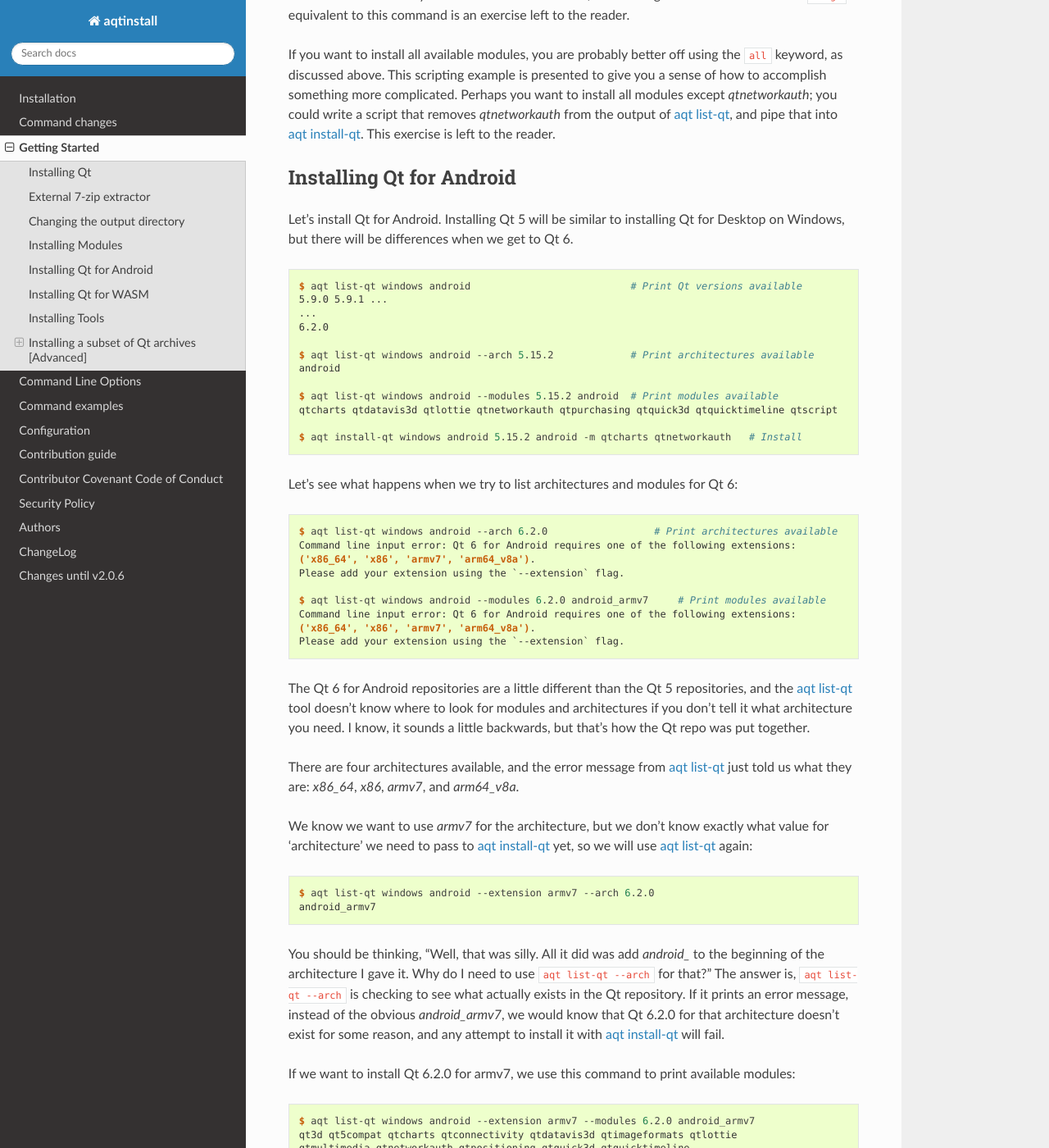
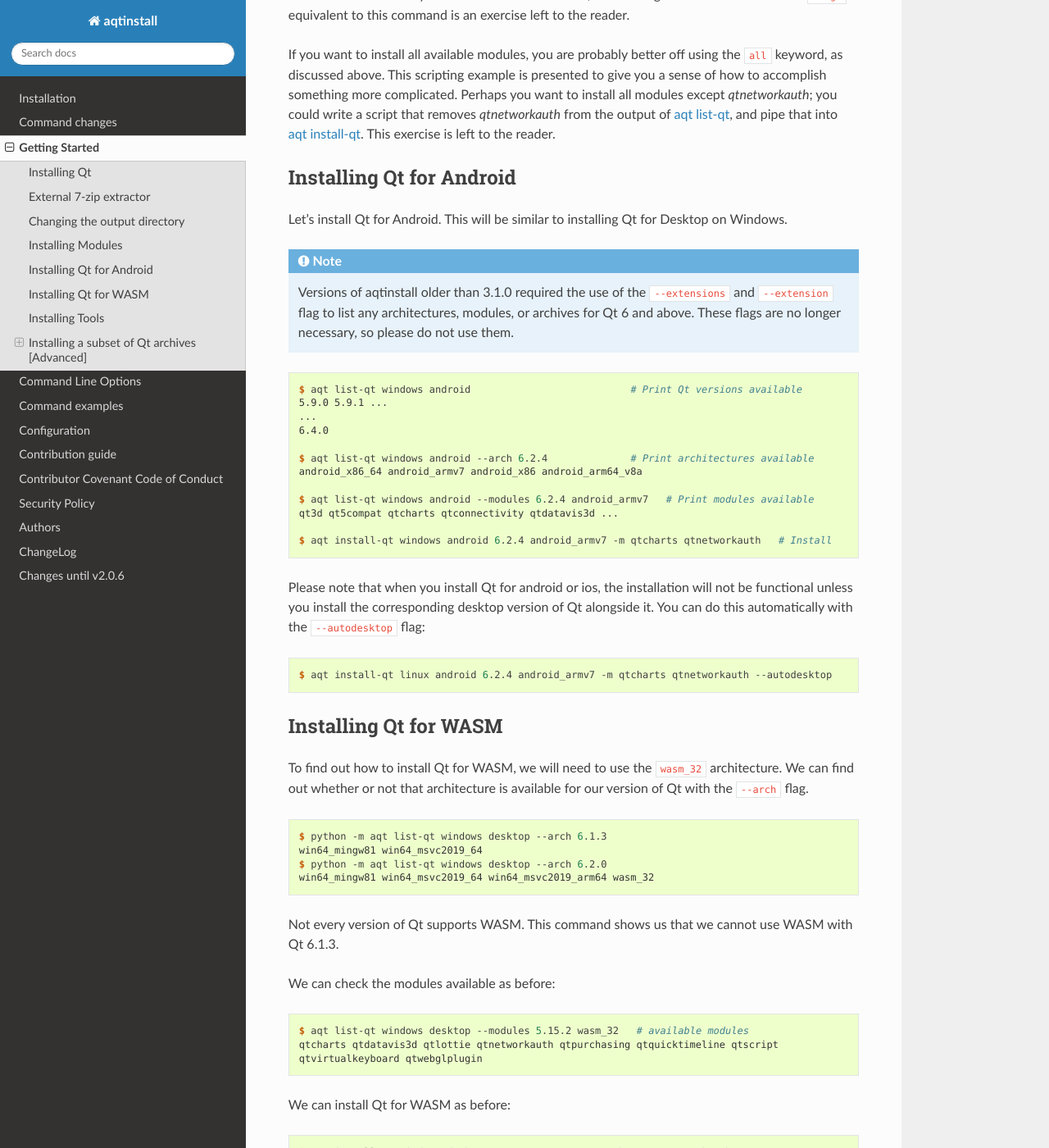
Before and after one commit to miurahr/aqtinstall, a Sphinx documentation site: the page built from docs/getting_started.rst, in a window 1280 px wide and 1400 px high, scrolled down 3899 px. Shown: the whole window at 82% size. Built offline with Sphinx 7.4.7 and the Read the Docs theme 2.0.0, drawn with Linux system fonts in a browser that asks for light colours; the version number could not be read and is left out; some of the changed text lies outside the part shown.

Commit message:
Update docs

```diff
--- a/docs/getting_started.rst
+++ b/docs/getting_started.rst
@@ -75,7 +75,7 @@
 .. code-block:: console
 
     $ aqt list-qt windows desktop --arch 6.2.0
-    win64_mingw81 win64_msvc2019_64 win64_msvc2019_arm64
+    win64_mingw81 win64_msvc2019_64 win64_msvc2019_arm64 wasm_32
 
 Notice that this is a very small subset of the architectures listed in the
 `Available Qt versions`_ wiki page. If we need to use some architecture that
@@ -222,79 +222,28 @@
 Installing Qt for Android
 -------------------------
 
-Let's install Qt for Android. Installing Qt 5 will be similar to installing Qt
-for Desktop on Windows, but there will be differences when we get to Qt 6.
+Let's install Qt for Android. This will be similar to installing Qt for Desktop on Windows.
+
+.. note::
+
+    Versions of aqtinstall older than 3.1.0 required the use of the ``--extensions`` and
+    ``--extension`` flag to list any architectures, modules, or archives for Qt 6 and above.
+    These flags are no longer necessary, so please do not use them.
 
 .. code-block:: console
 
     $ aqt list-qt windows android                           # Print Qt versions available
     5.9.0 5.9.1 ...
     ...
-    6.2.0
+    6.4.0
 
-    $ aqt list-qt windows android --arch 5.15.2             # Print architectures available
-    android
+    $ aqt list-qt windows android --arch 6.2.4              # Print architectures available
+    android_x86_64 android_armv7 android_x86 android_arm64_v8a
 
-    $ aqt list-qt windows android --modules 5.15.2 android  # Print modules available
-    qtcharts qtdatavis3d qtlottie qtnetworkauth qtpurchasing qtquick3d qtquicktimeline qtscript
+    $ aqt list-qt windows android --modules 6.2.4 android_armv7   # Print modules available
+    qt3d qt5compat qtcharts qtconnectivity qtdatavis3d ...
 
-    $ aqt install-qt windows android 5.15.2 android -m qtcharts qtnetworkauth   # Install
-
-Let's see what happens when we try to list architectures and modules for Qt 6:
-
-.. code-block:: console
-
-    $ aqt list-qt windows android --arch 6.2.0                  # Print architectures available
-    Command line input error: Qt 6 for Android requires one of the following extensions:
-    ('x86_64', 'x86', 'armv7', 'arm64_v8a').
-    Please add your extension using the `--extension` flag.
-
-    $ aqt list-qt windows android --modules 6.2.0 android_armv7     # Print modules available
-    Command line input error: Qt 6 for Android requires one of the following extensions:
-    ('x86_64', 'x86', 'armv7', 'arm64_v8a').
-    Please add your extension using the `--extension` flag.
-
-The Qt 6 for Android repositories are a little different than the Qt 5 repositories,
-and the :ref:`aqt list-qt <list-qt command>` tool doesn't know where to look for modules and architectures
-if you don't tell it what architecture you need. I know, it sounds a little
-backwards, but that's how the Qt repo was put together.
-
-There are four architectures available, and the error message from :ref:`aqt list-qt <list-qt command>`
-just told us what they are: `x86_64`, `x86`, `armv7`, and `arm64_v8a`.
-
-We know we want to use `armv7` for the architecture, but we don't know exactly
-what value for 'architecture' we need to pass to :ref:`aqt install-qt <qt installation command>`
-yet, so we will use :ref:`aqt list-qt <list-qt command>` again:
-
-.. code-block:: console
-
-    $ aqt list-qt windows android --extension armv7 --arch 6.2.0
-    android_armv7
-
-You should be thinking, "Well, that was silly. All it did was add `android_` to
-the beginning of the architecture I gave it. Why do I need to use
-``aqt list-qt --arch`` for that?" The answer is, ``aqt list-qt --arch`` is
-checking to see what actually exists in the Qt repository. If it prints an error
-message, instead of the obvious `android_armv7`, we would know that Qt 6.2.0
-for that architecture doesn't exist for some reason, and any attempt to install
-it with :ref:`aqt install-qt <qt installation command>` will fail.
-
-If we want to install Qt 6.2.0 for armv7, we use this command to print available modules:
-
-.. code-block:: console
-
-    $ aqt list-qt windows android --extension armv7 --modules 6.2.0 android_armv7
-    qt3d qt5compat qtcharts qtconnectivity qtdatavis3d qtimageformats qtlottie
-    qtmultimedia qtnetworkauth qtpositioning qtquick3d qtquicktimeline
-    qtremoteobjects qtscxml qtsensors qtserialbus qtserialport qtshadertools
-    qtvirtualkeyboard qtwebchannel qtwebsockets qtwebview
-
-Finally, let's install Qt 6.2.0 for Android armv7 with the ``qtcharts`` and
-``qtnetworkauth`` modules:
-
-.. code-block:: console
-
-    $ aqt install-qt linux android 6.2.0 android_armv7 -m qtcharts qtnetworkauth
+    $ aqt install-qt windows android 6.2.4 android_armv7 -m qtcharts qtnetworkauth   # Install
 
 Please note that when you install Qt for android or ios, the installation will not
 be functional unless you install the corresponding desktop version of Qt alongside it.
@@ -302,33 +251,29 @@
 
 .. code-block:: console
 
-    $ aqt install-qt linux android 6.2.0 android_armv7 -m qtcharts qtnetworkauth --autodesktop
+    $ aqt install-qt linux android 6.2.4 android_armv7 -m qtcharts qtnetworkauth --autodesktop
 
 Installing Qt for WASM
 ----------------------
 
-To find out how to install Qt for WASM, we need to tell :ref:`aqt list-qt <list-qt command>` that we are
-using the `wasm` architecture. We can do that by using the ``--extension wasm`` flag.
+To find out how to install Qt for WASM, we will need to use the ``wasm_32`` architecture.
+We can find out whether or not that architecture is available for our version of Qt with the
+``--arch`` flag.
 
 .. code-block:: console
 
-    $ aqt list-qt windows desktop --extension wasm
-    5.13.1 5.13.2
-    5.14.0 5.14.1 5.14.2
-    5.15.0 5.15.1 5.15.2
+    $ python -m aqt list-qt windows desktop --arch 6.1.3
+    win64_mingw81 win64_msvc2019_64
+    $ python -m aqt list-qt windows desktop --arch 6.2.0
+    win64_mingw81 win64_msvc2019_64 win64_msvc2019_arm64 wasm_32
 
-There are only a few versions of Qt that support WASM, and they are only available
-for desktop targets. If we tried this command with `android`, `winrt`, or `ios`
-targets, we would have seen an error message.
+Not every version of Qt supports WASM. This command shows us that we cannot use WASM with Qt 6.1.3.
 
-We can check the architecture and modules available as before:
+We can check the modules available as before:
 
 .. code-block:: console
 
-    $ aqt list-qt windows desktop --extension wasm --arch 5.15.2        # available architectures
-    wasm_32
-
-    $ aqt list-qt windows desktop --extension wasm --modules 5.15.2 wasm_32   # available modules
+    $ aqt list-qt windows desktop --modules 5.15.2 wasm_32   # available modules
     qtcharts qtdatavis3d qtlottie qtnetworkauth qtpurchasing qtquicktimeline qtscript
     qtvirtualkeyboard qtwebglplugin
 
```
Also changed, not shown: docs/cli.rst (+4 -21 lines).
